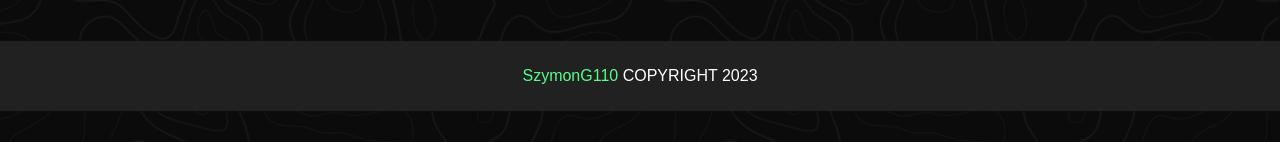
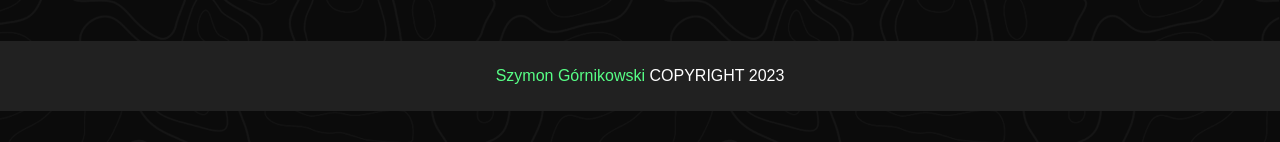
Before and after one commit to SzymonG110/personal-v3, a Next.js app: page / in a window 1280 px wide. Shown: the part 2233-2375 px from the top of the page. Built offline with nearby package versions, Linux system fonts and the light colour scheme; a web font is replaced by a local one.

Commit message:
footer copyright and better date

```diff
--- a/src/components/footer.component.tsx
+++ b/src/components/footer.component.tsx
@@ -3,7 +3,8 @@ import styles from './footer.module.scss'
 const Footer = () => {
     return (
         <div className={styles.footer}>
-            <span className={styles.green}>SzymonG110</span>&nbsp;COPYRIGHT 2023
+            <span className={styles.green}>Szymon Górnikowski</span>
+            &nbsp;COPYRIGHT {new Date().getFullYear() === 2023 ? '2023' : `2023-${new Date().getFullYear()}`}
         </div>
     )
 }
```
